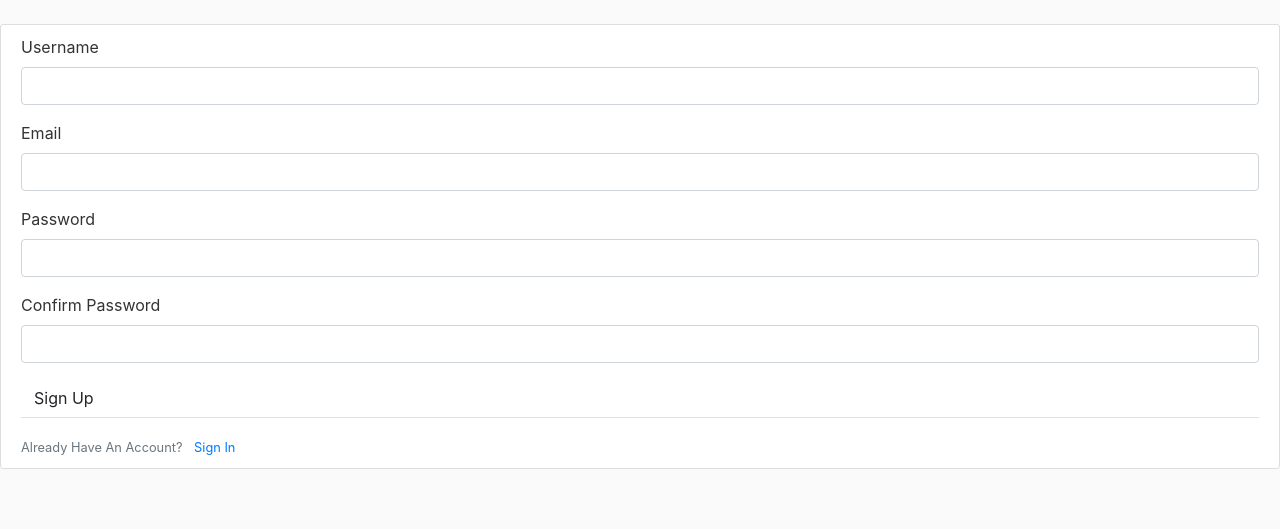
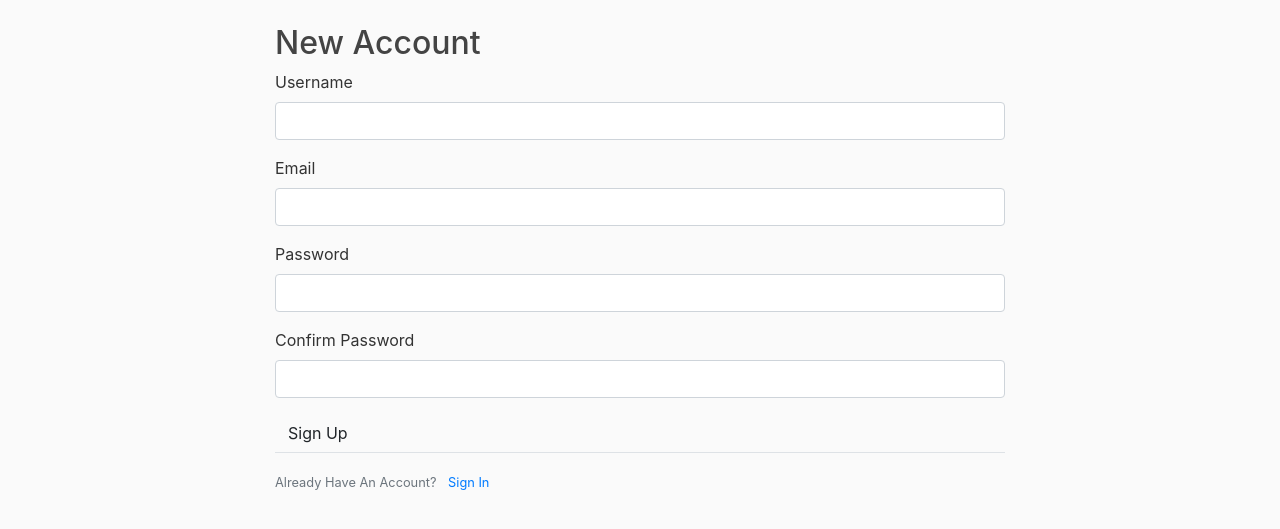
Before and after one commit to Nyakinyua/Pitches-pitched, a Flask app: page /register in a window 1280 px wide. Shown: the part 56-585 px from the top of the page. Run offline with Flask 2, Linux system fonts and the light colour scheme; some libraries are stand-ins or nearby versions.

Commit message:
add container and add header to the register.html

```diff
--- a/app/templates/register.html
+++ b/app/templates/register.html
@@ -1,8 +1,12 @@
 {% extends 'layout.html' %}
 {% import 'bootstrap/wtf.html' as wtf%}
 {% block content %}
-<div class="content-section">
+<div class="container">
+    <div class="row">
+        <div class="col-md-2"></div>
+    <div class="col-md-8">
     <form method="POST" action="">
+        <h2>New Account</h2>
         {{ form.hidden_tag() }}
         {{wtf.quick_form(form)}}
         <div class="border-top pt-3">
@@ -12,4 +16,7 @@
         </div>
     </form>
 </div>
+<div class="col-md-2"></div>
+</div>
+</div>
 {% endblock content %}
```
